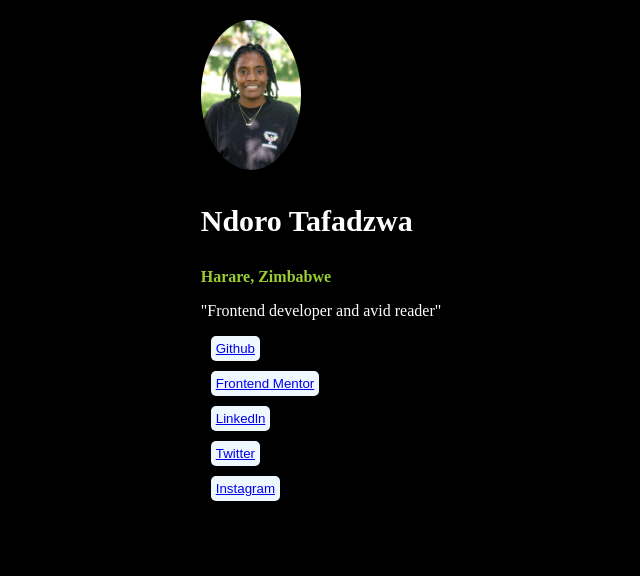
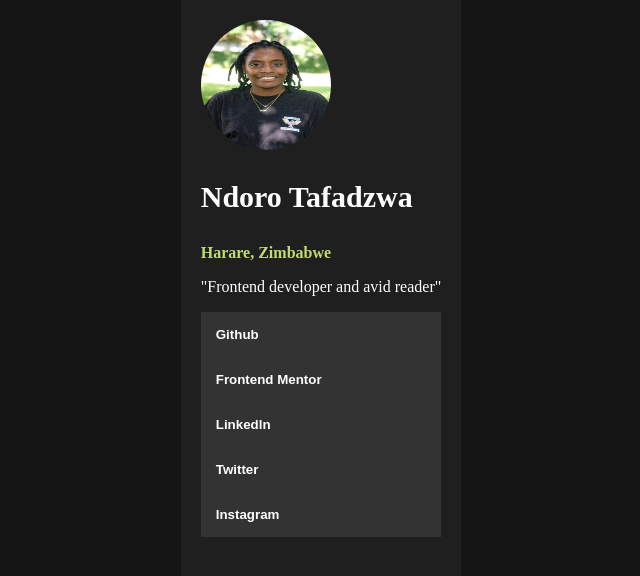
Before and after one commit to Aali7575/FOR_ALL-MY-TEAM-TECHIE-PROJECTS, a plain HTML site: page project2/index.html in a window 1280 px wide. Shown: the whole page, without its empty margins (319-959 px from the left). Drawn offline with Linux system fonts and the light colour scheme.

Commit message:
left with the margin now

```diff
--- a/project2/index.css
+++ b/project2/index.css
@@ -1,15 +1,18 @@
 body{
     margin: 0 auto;
     padding: 0px;
-    background-color: black;
+    background-color: #141414;
     display: flex;
     justify-content: center;
+
 }
 
 
 .image{
-    width: 100px;
-    border-radius: 70%;
+    /* width: 100px; */
+    border-radius: 50%;
+    width:130px;
+    height: 130px;
 }
 
 .name{
@@ -17,7 +20,7 @@ body{
 }
 
 .location{
-    color: yellowgreen
+    color: #c0dc6a;
 }
 
 .bio{
@@ -25,20 +28,28 @@ body{
 }
 
 .buttons{
-    display: list-item;
-    background-color: black;
+    display: flex;
+    /* justify-content: space-evenly; */
+    /* justify-content: space-evenly; */
+    justify-content: center;
+    flex-direction: column;
+    background-color:  #333333;
+    color: white;
 }
 .link-btn{
-    display: block;
     padding: 5px;
     border: 2px solid white;
     margin: 10px;
     border-style: none;
     list-style: none;
     text-decoration: none;
-    color: black;
-    background-color: aliceblue;
+    color: white;
+    text-decoration: none;
+    background-color:  #333333;
     border-radius: 5px;
+    /* justify-content: space-around; */
+
+
 
 }
 
@@ -53,7 +64,9 @@ main{
     margin: 0 auto;
     align-items: auto;
     justify-content: center;
-    padding : 20px;
+
+    padding : 20px 20px 140px;
+    background-color: #1f1f1f;
 
 }
 
@@ -64,3 +77,20 @@ main{
 .link-btn:hover {
     background-color: red;
   }
+
+button a{
+    color: white !important;;
+    display: flex;
+    /* justify-content: space-evenly; */
+    text-decoration: none;
+    font-weight: bold;
+    justify-content: center;
+    flex-direction: column;
+
+}
+
+button{
+    display: flex;
+    justify-content: center;
+    flex-direction: column;
+}
```
